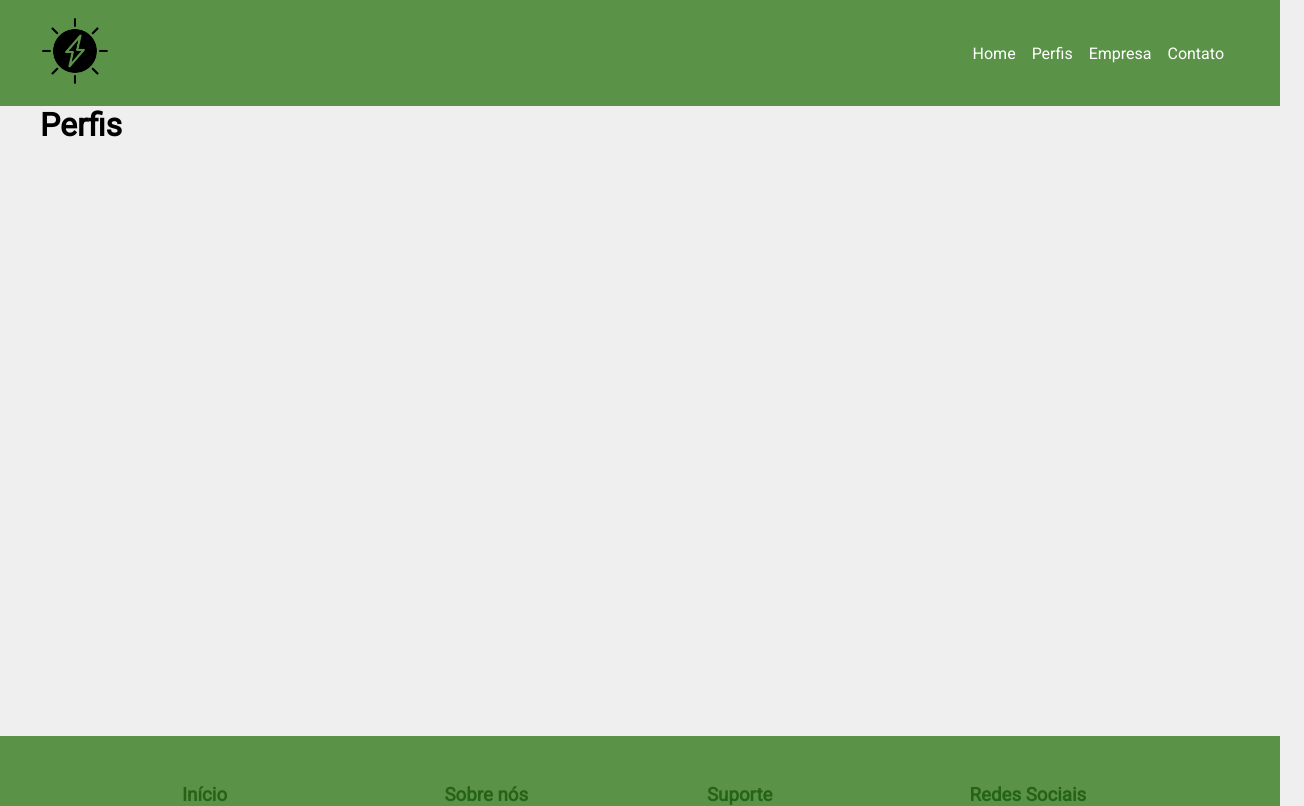
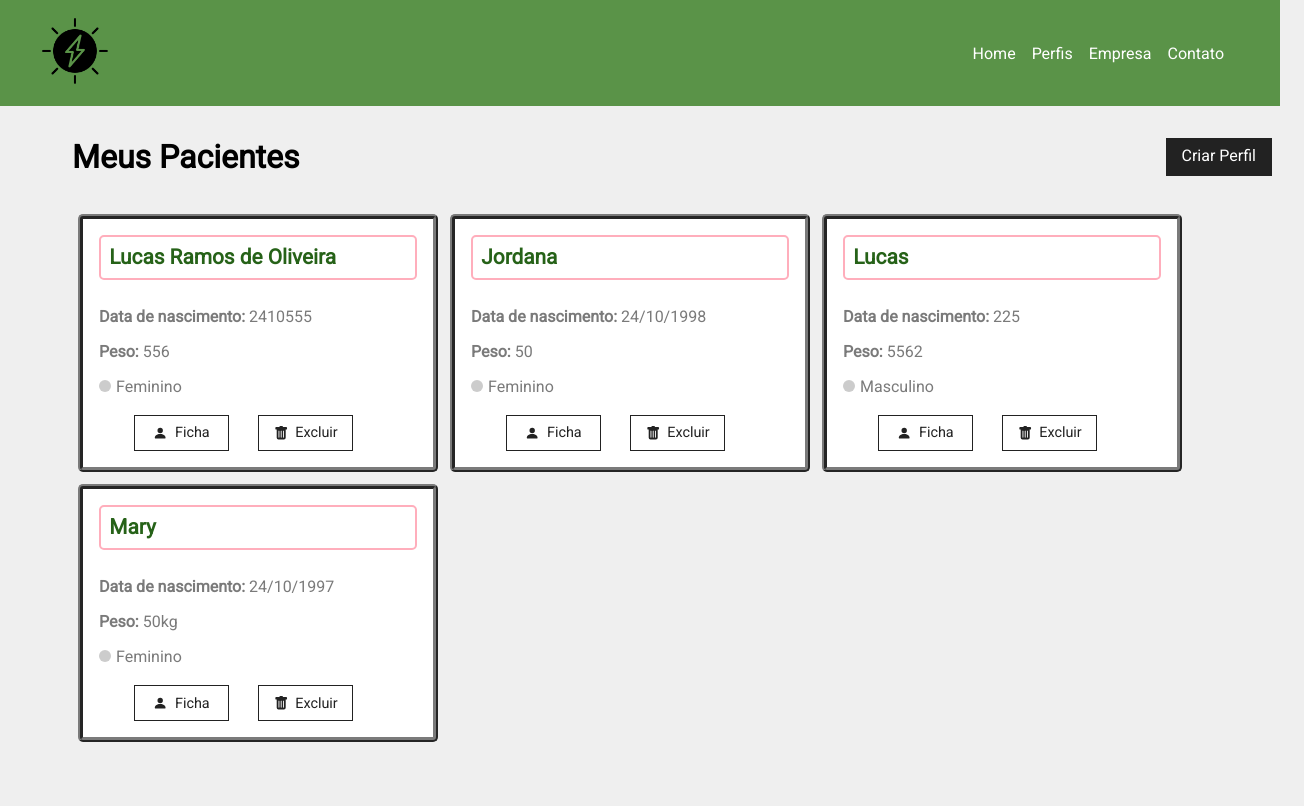
Before and after one commit to lucas-raamos/helpsenior, a React (Create React App) app: page /perfis in a window 1280 px wide. Shown: the top 806 px of the page, 1304 px wide, since content can reach past the window. Built offline with nearby package versions, Linux system fonts and the light colour scheme; data requests are answered from the project's data file.

Commit message:
:sparkles: Dados pacientes
Recuperando dados dos pacientes cadastrados

```diff
--- a/db.json
+++ b/db.json
@@ -37,52 +37,16 @@
       "id": 3
     },
     {
-      "name": "LucasRamo",
-      "date": "16551",
-      "peso": "6516",
-      "genero": {
-        "id": "2",
-        "name": "Masculino"
-      },
-      "helpsenior": 0,
-      "services": [],
-      "id": 4
-    },
-    {
-      "name": "teste",
-      "date": "4224",
-      "peso": "4242",
+      "name": "Mary",
+      "date": "24/10/1997",
+      "peso": "50kg",
       "genero": {
         "id": "1",
         "name": "Feminino"
       },
       "helpsenior": 0,
       "services": [],
-      "id": 5
-    },
-    {
-      "name": "teste",
-      "date": "4224",
-      "peso": "4242",
-      "genero": {
-        "id": "1",
-        "name": "Feminino"
-      },
-      "helpsenior": 0,
-      "services": [],
-      "id": 6
-    },
-    {
-      "name": "ProjetoCars",
-      "date": "4224",
-      "peso": "4242",
-      "genero": {
-        "id": "2",
-        "name": "Masculino"
-      },
-      "helpsenior": 0,
-      "services": [],
-      "id": 7
+      "id": 4
     }
   ],
   "generos": [
--- /dev/null
+++ b/src/components/Perfil/PerfilCard.js
@@ -0,0 +1,32 @@
+import React from 'react';
+import { Link } from 'react-router-dom';
+import styles from './PerfilCard.module.css';
+import { BsFillTrashFill, BsFillPersonFill } from 'react-icons/bs';
+
+function PerfilCard({ id, name, date, peso, genero, handleRemove }) {
+    return (
+        <div className={styles.perfil_card}>
+            <h4>{name}</h4>
+            <p>
+                <span>Data de nascimento: </span> {date}
+            </p>
+            <p>
+                <span>Peso:</span> {peso}
+            </p>
+            <p className={styles.genero_text}>
+                <span className={`${styles[genero.toLowerCase()]}`} /> {genero}
+            </p>
+            <div className={styles.perfil_card_actions}>
+                <Link to='/'>
+                    <BsFillPersonFill /> Ficha
+
+                </Link>
+                <button>
+                    <BsFillTrashFill /> Excluir
+                </button>
+            </div>
+        </div>
+    );
+}
+
+export default PerfilCard;
--- /dev/null
+++ b/src/components/Perfil/PerfilCard.module.css
@@ -0,0 +1,96 @@
+.perfil_card {
+    padding: 1em;
+    border: 2px solid #7a7a7a;
+    border-radius: 5px;
+    width: 30%;
+    margin: 0.5%;
+    border-style: ridge;
+    border-width: 5px;
+    background-color: #fff;
+
+
+  }
+
+  .perfil_card h4 {
+    border: 2px solid #ffaebc;
+    border-radius: 5px;
+    color: #266218;
+    padding: 0.4em;
+    margin-bottom: 1.3em;
+    font-size: 1.3em;
+  }
+
+  .perfil_card p {
+    color: #7a7a7a;
+    margin-bottom: 1em;
+  }
+
+  .perfil_card p span {
+    font-weight: bold;
+  }
+
+  .genero_text {
+    display: flex;
+    align-items: center;
+  }
+
+  .genero_text span {
+    display: block;
+    width: 12px;
+    height: 12px;
+    border-radius: 50%;
+    background-color: #ccc;
+    margin-right: 5px;
+  }
+
+  .genero_text .infra {
+    background-color: #ffaebc;
+  }
+
+  .genero_text .desenvolvimento {
+    background-color: #a0e7e5;
+  }
+
+  .genero_text .design {
+    background-color: #b4f8c8;
+  }
+
+  .genero_text .planejamento {
+    background-color: #fbe7c6;
+  }
+
+  .perfil_card_actions {
+    margin-top: 1.2em;
+    display: flex;
+    align-items: center;
+    justify-content: center;
+  }
+
+  .perfil_card_actions a,
+  .perfil_card_actions button {
+    text-decoration: none;
+    border: none;
+    background-color: #fff;
+    color: #222;
+    font-size: 0.9em;
+    padding: 0.6em 1em;
+    margin-right: 2em;
+    cursor: pointer;
+    border: 1px solid #222;
+    transition: 0.5s;
+    display: flex;
+    align-items: center;
+    justify-content: center;
+    width: 30%;
+
+  }
+
+  .perfil_card_actions svg {
+    margin-right: 0.5em;
+  }
+
+  .perfil_card_actions a:hover,
+  .perfil_card_actions button:hover {
+    background-color: #222;
+    color: #266218;
+  }
--- a/src/components/pages/Perfis.js
+++ b/src/components/pages/Perfis.js
@@ -1,17 +1,61 @@
 import { useNavigate } from "react-router-dom"
+
+import { useState, useEffect } from "react"
+
 import Message from "../layout/Message"
+import Container from '../layout/Container'
+import LinkButton from '../layout/LinkButton'
+import PerfilCard from "../Perfil/PerfilCard"
+
+import styles from './Perfis.module.css'
 
 function Perfis(){
+    const [perfis, setPerfis] = useState([])
+
     const navigate = useNavigate()
     let message = ''
     if (navigate.state) {
         message = navigate.state.message
     }
 
+    useEffect(() => {
+        fetch('http://localhost:5000/perfis', {
+          method: 'GET',
+          headers: {
+            'Content-Type': 'application/json',
+          },
+        })
+          .then((resp) => resp.json())
+          .then((data) => {
+            console.log(data)
+            setPerfis(data)
+          })
+          .catch((err) => console.error(err))
+
+      }, [])
+
     return (
-        <div>
-            <h1>Perfis</h1>
+        <div className={styles.perfil_container}>
+            <div className={styles.title_container}>
+                <h1>Meus Pacientes</h1>
+                <LinkButton to='/newperfil' text='Criar Perfil' />
+            </div>
             {message && <Message type="success" msg={message} />}
+            <Container customClass='start'>
+                {perfis.length > 0 &&
+                    perfis.map((perfil) =>  (
+                        <PerfilCard
+                            id={perfil.id}
+                            name={perfil.name}
+                            date={perfil.date}
+                            peso={perfil.peso}
+                            genero={perfil.genero.name}
+                            key={perfil.id}
+
+                        />
+                    ))}
+
+            </Container>
         </div>
     )
 }
--- /dev/null
+++ b/src/components/pages/Perfis.module.css
@@ -0,0 +1,9 @@
+.perfil_container {
+    padding: 2em;
+  }
+
+  .title_container {
+    display: flex;
+    justify-content: space-between;
+    margin-bottom: 2em;
+  }
```
